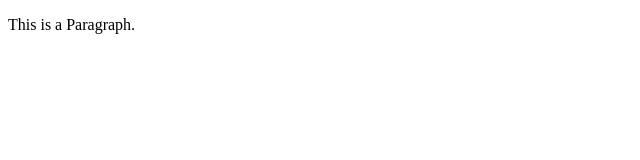
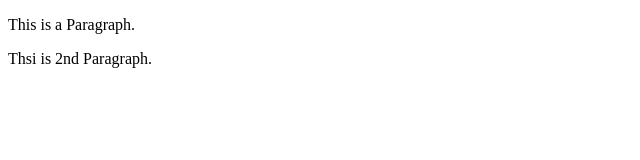
Before and after one commit to EclipseDeath/git-practice, a plain HTML site: page index.html in a window 1280 px wide. Shown: the whole page, without its empty margins (0-640 px from the left). Drawn offline with Linux system fonts and the light colour scheme.

Commit message:
Added 2nd paragrapg to index. add 2nd page to comment

```diff
--- a/index.html
+++ b/index.html
@@ -7,5 +7,6 @@
 </head>
 <body>
     <p>This is a Paragraph.</p>
+    <p>Thsi is 2nd Paragraph.</p>
 </body>
 </html>
```
Also changed, not shown: 2nd page.html (added, +1 -0 lines).
